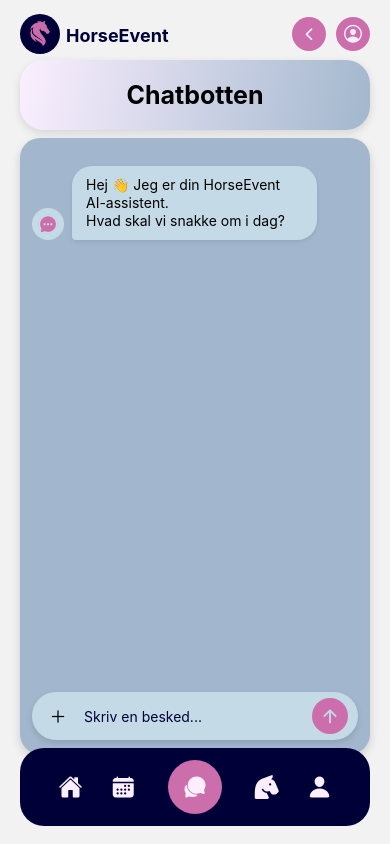
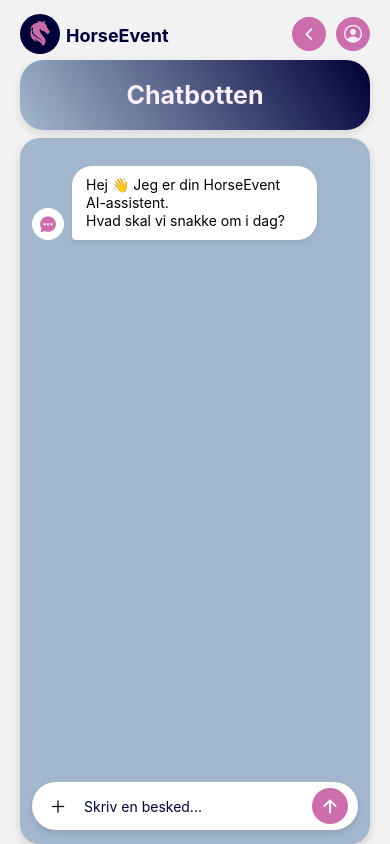
Before and after one commit to Nisamizzi63/HorseEventApp, a React Native app: screen /Chatbot in a window 390 px wide. Built offline with nearby package versions, Linux system fonts and the light colour scheme.

Commit message:
chatbot layout changes

```diff
--- a/components/colors/palette.js
+++ b/components/colors/palette.js
@@ -1,6 +1,6 @@
 const palette = {
   lightblue: 'rgba(162, 183, 205, 1)',
-  white: '#c5dae7ff',
+  white: '#ffffffff',
   darkblue: '#000038ff',
   pink: '#cb6eabff',
   purple: '#5f3a61ff',
--- a/components/layout/ChatbotLayout/ChatbotHeader.js
+++ b/components/layout/ChatbotLayout/ChatbotHeader.js
@@ -7,8 +7,8 @@ import palette from '../../colors/palette';
 export default function ChatbotHeader() {
   return (
     <LinearGradient
-      colors={[palette.lightpink, palette.lightblue]}
-      start={{ x: 0, y: 0 }}
+      colors={[palette.lightblue, palette.darkblue]}
+      start={{ x: 0, y: 4 }}
       end={{ x: 1, y: 1 }}
       style={styles.fancyHeader}
     >
@@ -41,6 +41,6 @@ const styles = StyleSheet.create({
   fancyTitle: {
     fontSize: 25,
     fontWeight: '700',
-    color: palette.cyanSoft,
+    color: palette.lightpink,
   },
 });
--- a/screens/ChatbotScreen.js
+++ b/screens/ChatbotScreen.js
@@ -11,7 +11,6 @@ import { useNavigation, useRoute } from '@react-navigation/native';
 //Shared Layout
 import palette from '../components/colors/palette';
 import Header from '../components/layout/SharedLayout/Header';
-import BottomMenuNavBar from '../components/layout/SharedLayout/BottomMenuNavBar';
 
 //Chatbotlayout
 import ChatbotHeader from '../components/layout/ChatbotLayout/ChatbotHeader';
@@ -103,7 +102,7 @@ export default function ChatbotScreen() {
       <KeyboardAvoidingView
         style={styles.keyboardWrapper}
         behavior={Platform.OS === 'ios' ? 'padding' : undefined}
-        keyboardVerticalOffset={-90}
+        keyboardVerticalOffset={0}
       >
         {/* Global header (som på HomeScreen) */}
         <View style={styles.headerWrapper}>
@@ -139,8 +138,6 @@ export default function ChatbotScreen() {
           />
         </View>
 
-        {/* Fælles bottom navbar */}
-        <BottomMenuNavBar navigation={navigation} />
       </KeyboardAvoidingView>
     </SafeAreaView>
   );
@@ -168,7 +165,6 @@ const styles = StyleSheet.create({
     backgroundColor: palette.lightblue,
     marginHorizontal: 20,
     marginTop: 4,
-    marginBottom: 90, // plads til bottom navbar
     borderRadius: 20,
     padding: 12,
     shadowColor: '#000',
--- a/screens/HomeScreen.js
+++ b/screens/HomeScreen.js
@@ -27,9 +27,9 @@ export default function HomeScreen() {
 
   return (
     <LinearGradient
-      colors={[palette.lightblue, palette.darkblue]}
-      start={{ x: 1, y: 0 }}
-      end={{ x: 0, y: 1 }}
+      colors={[palette.white, palette.white]}
+      start={{ x: 1, y: 2 }}
+      end={{ x: 0, y: 0 }}
       style={styles.gradientBackground}
     >
       <SafeAreaView style={styles.safeArea}>
```
